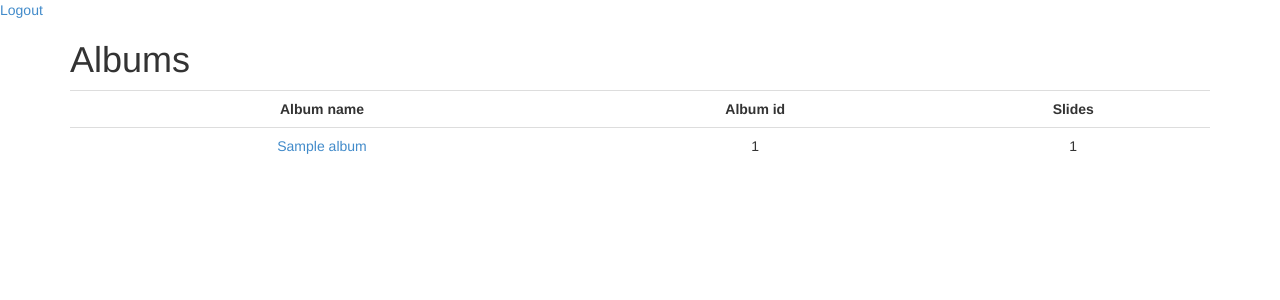
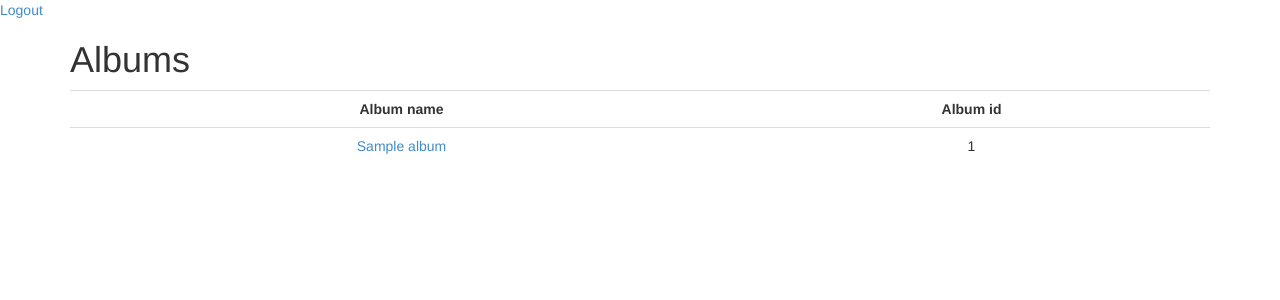
Before and after one commit to Nezz/photoalbumdev, a Django app: template project/templates/album_list.html in a window 1280 px wide. Shown: the top 300 px of the page. Run offline with Django 3.2, Linux system fonts and the light colour scheme; the template is opened without the code that fills it: values that come from a table or form of the project are taken from there, others are empty; tables that the repository leaves empty hold one stand-in row (values such as "Sample post"); parts of the project's set-up code (start-up, migrations or seed data) failed here and were passed over; some libraries are stand-ins or nearby versions.

Commit message:
Merging opinions with Adam's phylosophy

```diff
--- a/project/photoalbum/models.py
+++ b/project/photoalbum/models.py
@@ -8,7 +8,6 @@ from django.contrib.auth.models import User
 
 class Album(models.Model):
     name = models.CharField(max_length=255)
-    slides_num = models.IntegerField(default=0)
     owner = models.ForeignKey(User)
 
 class Slide(models.Model):
--- a/project/photoalbum/renderers/album_renderers.py
+++ b/project/photoalbum/renderers/album_renderers.py
@@ -2,6 +2,7 @@ from django.shortcuts import render_to_response, get_object_or_404
 from photoalbum.models import Album, Slide
 
 def album_list_view(request):
+    #testing
     for i in range (0, 5):
         Album.objects.create(name=("Album " + str(i)), owner=request.user)
 
--- a/project/templates/album_list.html
+++ b/project/templates/album_list.html
@@ -16,7 +16,6 @@
                 <tr>
                     <th style="text-align: center;">Album name</th>
                     <th style="text-align: center;">Album id</th>
-                    <th style="text-align: center;">Slides</th>
                 </tr>
                 {% for a in albums %}
                 <tr>
@@ -26,9 +25,6 @@
                     <td>
                         {{a.id}}
                     </td>
-                    <td>
-                        {{a.slides_num}}
-                    </td>
                 </tr>
                 {% endfor %}
             </table>
```
